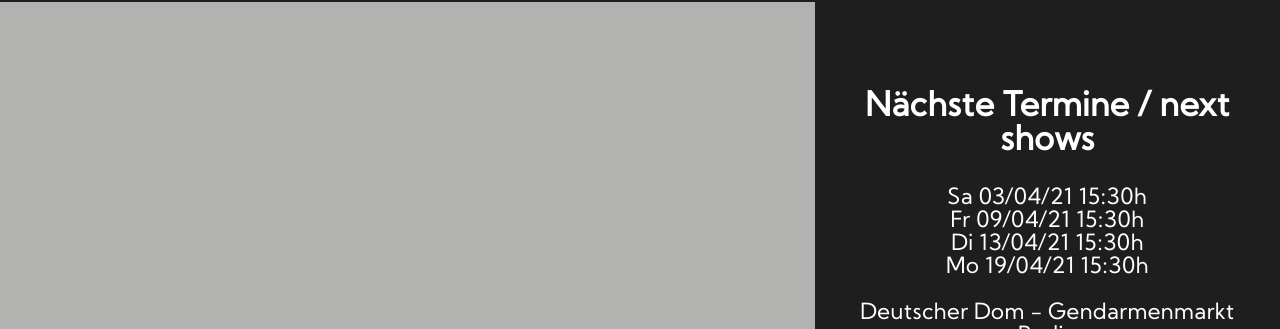
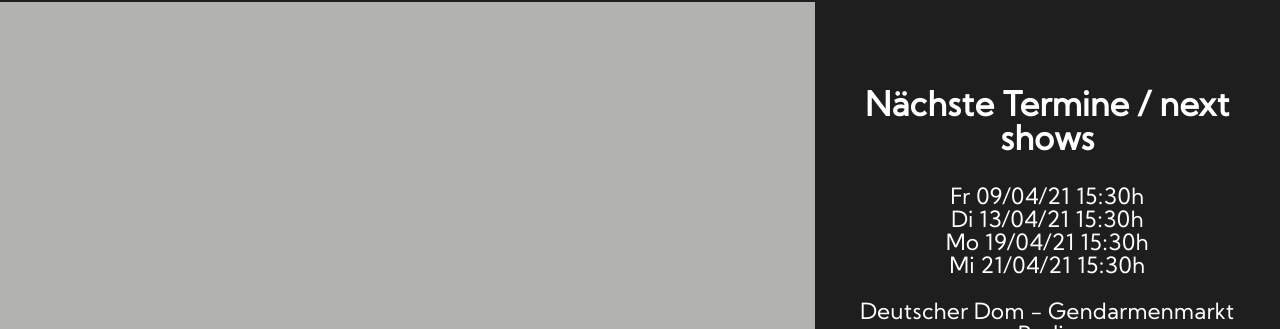
Before and after one commit to etrobert/operamore, a plain HTML site: page index.html in a window 1280 px wide. Shown: the part 870-1199 px from the top of the page. Drawn offline with Linux system fonts and the light colour scheme.

Commit message:
Update index.html

```diff
--- a/index.html
+++ b/index.html
@@ -36,10 +36,10 @@
       <section id="dates">
         <h2>Nächste Termine / next shows</h2>
         <ul id="datesList" class="dates">
-          <li>Sa 03/04/21 15:30h</li>
           <li>Fr 09/04/21 15:30h</li>
           <li>Di 13/04/21 15:30h</li>
           <li>Mo 19/04/21 15:30h</li>
+          <li>Mi 21/04/21 15:30h</li>
         </ul>
         <p>Deutscher Dom - Gendarmenmarkt Berlin</p>
         <a
```
